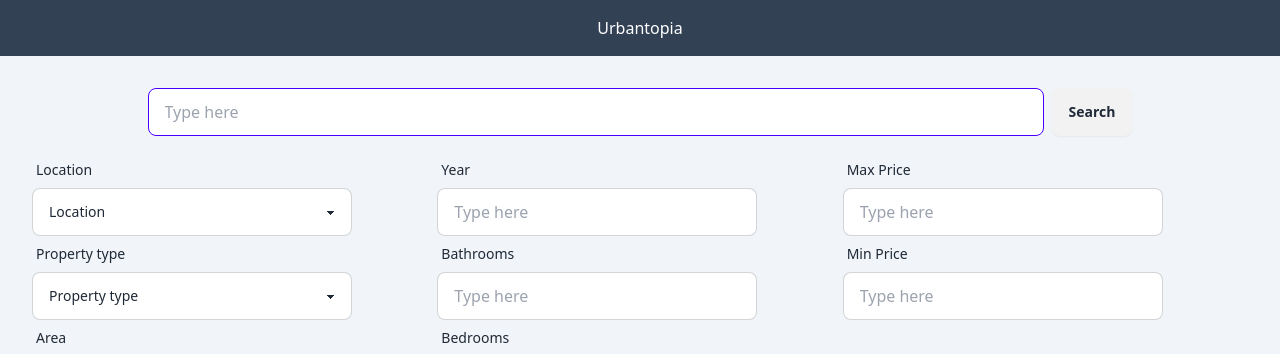
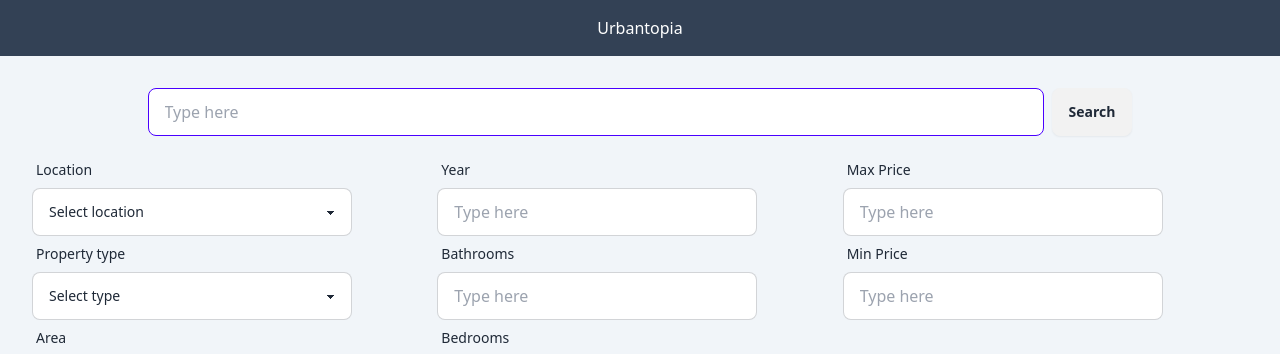
Before and after one commit to wendykr/urbantopia-app, a Next.js app: page /listings in a window 1280 px wide. Shown: the top 354 px of the page. Built offline with nearby package versions, Linux system fonts and the light colour scheme.

Commit message:
ref: use map for select option

```diff
--- a/src/components/FilterSelect/FilterSelect.jsx
+++ b/src/components/FilterSelect/FilterSelect.jsx
@@ -1,4 +1,10 @@
-export default function FilterSelect({ label, name, handleFilterChange }) {
+export default function FilterSelect({
+  label,
+  name,
+  handleFilterChange,
+  placeholder,
+  options,
+}) {
   return (
     <label className="form-control w-full max-w-xs">
       <div className="label">
@@ -9,11 +15,15 @@
         name={name}
         onChange={(event) => handleFilterChange(name, event.target.value)}
       >
-        <option disabled selected>
-          {label}
-        </option>
-        <option>Han Solo</option>
-        <option>Greedo</option>
+        {placeholder && (
+          <option disabled selected>
+            {placeholder}
+          </option>
+        )}
+
+        {options.map((option) => (
+          <option key={option}>{option}</option>
+        ))}
       </select>
     </label>
   );
--- a/src/components/SearchFilters/SearchFilters.jsx
+++ b/src/components/SearchFilters/SearchFilters.jsx
@@ -26,6 +26,8 @@
           label="Location"
           name="location"
           handleFilterChange={handleFilterChange}
+          options={["Springfield", "Shelbyville", "Capital City"]}
+          placeholder="Select location"
         />
         <FilterInput
           label="Year"
@@ -41,6 +43,8 @@
           label="Property type"
           name="property_type"
           handleFilterChange={handleFilterChange}
+          options={["Apartment", "House", "Condo"]}
+          placeholder="Select type"
         />
         <FilterInput
           label="Bathrooms"
```
